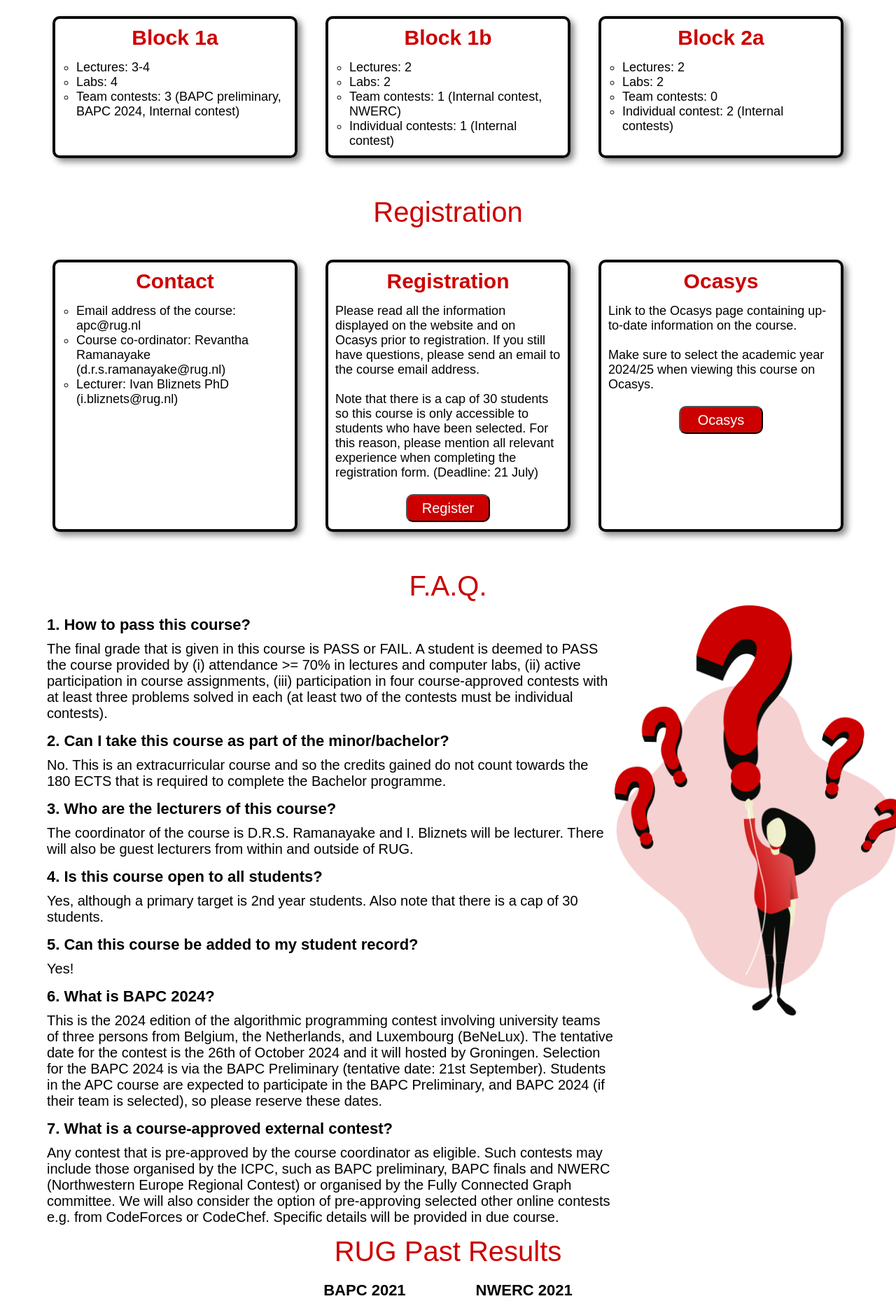
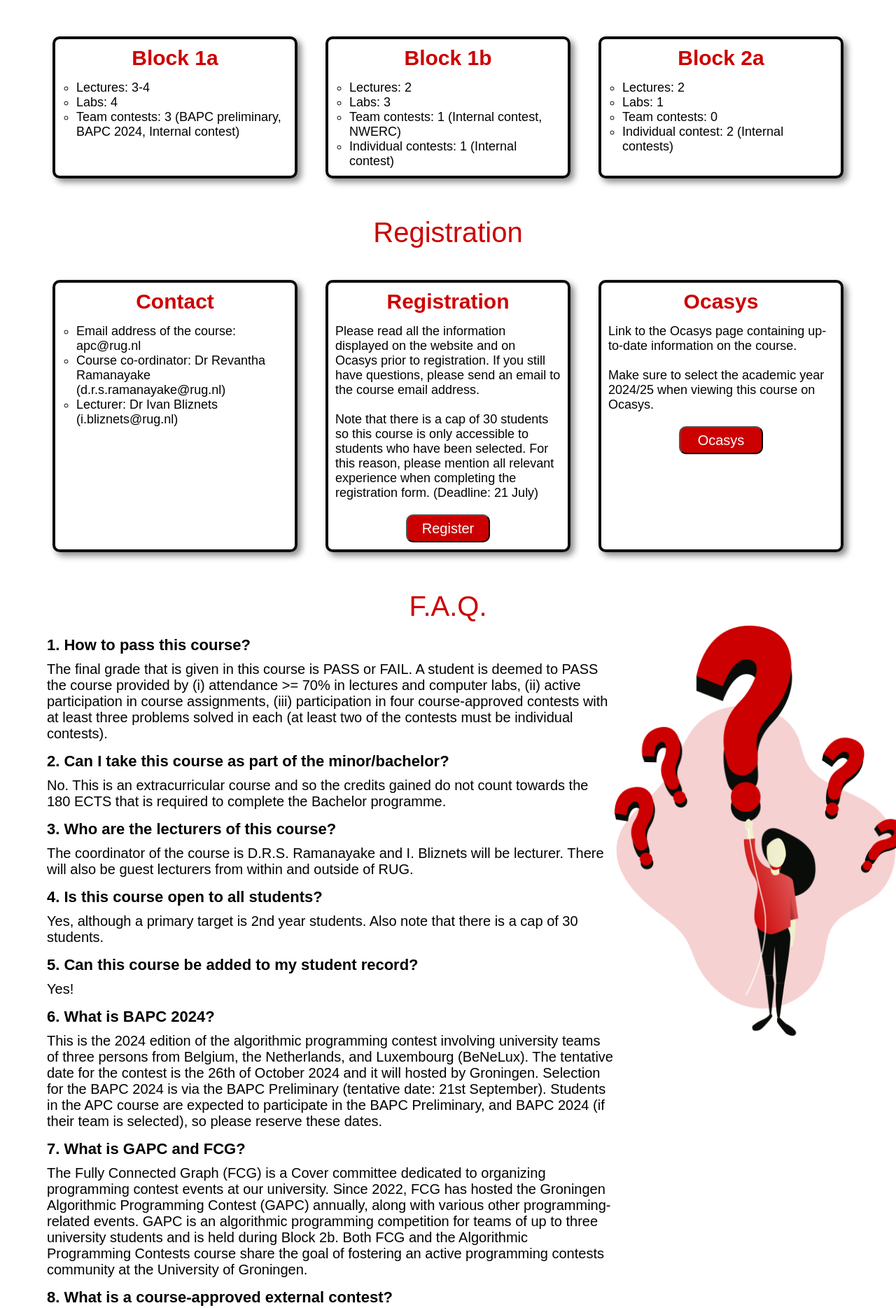
Before and after one commit to rug-apc/website, a React (Create React App) app: page / in a window 1280 px wide. Shown: the part 725-2594 px from the top of the page at 70% size. Built offline with nearby package versions, Linux system fonts and the light colour scheme.

Commit message:
added new FAQ

```diff
--- a/src/components/Block1.js
+++ b/src/components/Block1.js
@@ -6,7 +6,7 @@ const Block1 = () => {
     return (
         <div className="max-width">
             <div className='center flex'>
-                <p className='title-block1 b1'>Course description</p>
+                <p className='title-block1 b1'>Course description 2024-2025</p>
                 <p className='warning'>
                     Registrations received by 21 July 2024 will be given full consideration although registration may
                     be kept open beyond this date.
--- a/src/components/Block2.js
+++ b/src/components/Block2.js
@@ -33,7 +33,7 @@ const Block2 = () => {
                             <p className='description-info block'>
                                 <ul className='list'>
                                     <li> Lectures: 2</li>
-                                    <li> Labs: 2</li>
+                                    <li> Labs: 3</li>
                                     <li> Team contests: 1 (Internal contest, NWERC)</li>
                                     <li> Individual contests: 1 (Internal contest)</li>
                                 </ul>
@@ -48,7 +48,7 @@ const Block2 = () => {
                             <div className='block description-info' >
                                 <ul className='list'>
                                     <li> Lectures: 2</li>
-                                    <li> Labs: 2</li>
+                                    <li> Labs: 1</li>
                                     <li> Team contests: 0</li>
                                     <li> Individual contest: 2 (Internal contests)</li>
                                 </ul>
--- a/src/components/Block3.js
+++ b/src/components/Block3.js
@@ -19,8 +19,8 @@ const Block3 = () => {
                             <p className='description-info'>
                                 <ul className='list'>
                                     <li>Email address of the course: apc@rug.nl</li>
-                                    <li> Course co-ordinator: Revantha Ramanayake (d.r.s.ramanayake@rug.nl)</li>
-                                    <li > Lecturer: Ivan Bliznets PhD (i.bliznets@rug.nl) </li>
+                                    <li> Course co-ordinator: Dr Revantha Ramanayake (d.r.s.ramanayake@rug.nl)</li>
+                                    <li > Lecturer: Dr Ivan Bliznets (i.bliznets@rug.nl) </li>
                                 </ul>
                             </p>
                         </div>
--- a/src/components/Block4.js
+++ b/src/components/Block4.js
@@ -51,7 +51,15 @@ const Block4 = () => {
           </p>
           <p className="size24"> This is the 2024 edition of the algorithmic programming contest involving university teams of three persons from Belgium, the Netherlands, and Luxembourg (BeNeLux). The tentative date for the contest is the 26th of October 2024 and it will hosted by Groningen. Selection for the BAPC 2024 is via the BAPC Preliminary (tentative date: 21st September). Students in the APC course are expected to participate in the BAPC Preliminary, and BAPC 2024 (if their team is selected), so please reserve these dates. </p>
           <p className="text-block1 bold">
-            7. What is a course-approved external contest?
+            7. What is GAPC and FCG?
+          </p>
+          <p className="size24">
+          The Fully Connected Graph (FCG) is a Cover committee dedicated to organizing programming contest events at our university. Since 2022, FCG has hosted the Groningen Algorithmic Programming Contest (GAPC) annually, along with various other programming-related events. GAPC is an algorithmic programming competition for teams of up to three university students and is held during Block 2b. Both FCG and the Algorithmic Programming Contests course share the goal of fostering an active programming contests community at the University of Groningen.
+          </p>
+
+
+          <p className="text-block1 bold">
+            8. What is a course-approved external contest?
           </p>
           <p className="size24">
             Any contest that is pre-approved by the course coordinator as eligible. Such contests may include those organised by the ICPC, such as BAPC preliminary, BAPC finals and NWERC (Northwestern Europe Regional Contest) or organised by the Fully Connected Graph committee. We will also consider the option of pre-approving selected other online contests e.g. from CodeForces or CodeChef. Specific details will be provided in due course.
```
